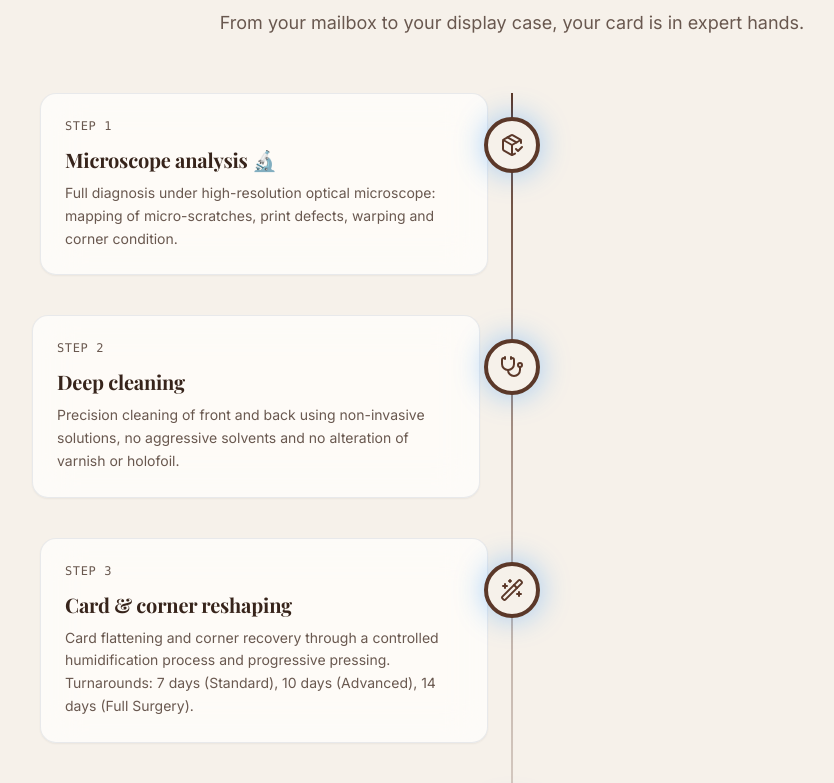
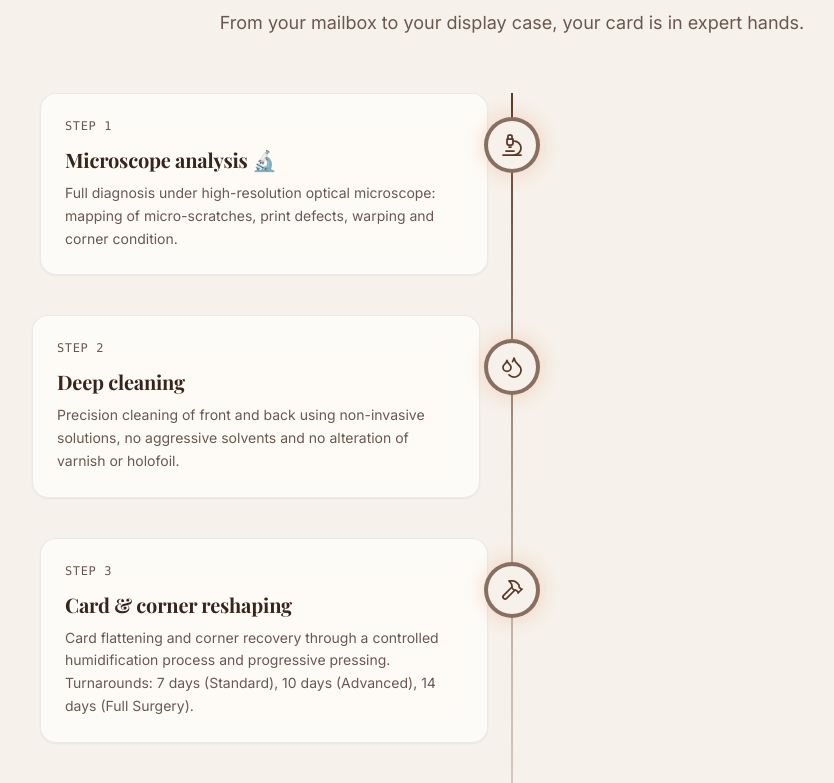
Before and after one commit to onetapmeme/onetapmeme.com, a React (Vite) app: page /home in a window 1280 px wide. Shown: the part 1957-2740 px from the top of the page, without its empty margins (128-962 px from the left). Built offline with nearby package versions, Linux system fonts and the light colour scheme; no server answers; what @lovable.dev/cloud-auth-js would draw is missing.

Commit message:
Changes
Co-authored-by: onetapmeme <218074761+onetapmeme@users.noreply.github.com>

```diff
--- a/src/components/cards/CardHome.tsx
+++ b/src/components/cards/CardHome.tsx
@@ -15,6 +15,10 @@ import {
   Lock,
   Mail,
   FlaskConical,
+  Microscope,
+  Droplets,
+  Hammer,
+  Gem,
 } from "lucide-react";
 import { Button } from "@/components/ui/button";
 import { Card } from "@/components/ui/card";
@@ -34,10 +38,10 @@ const CardHome = () => {
 
 
   const steps = [
-    { icon: PackageCheck, title: t("step1Title"), desc: t("step1Desc") },
-    { icon: Stethoscope, title: t("step2Title"), desc: t("step2Desc") },
-    { icon: Wand2, title: t("step3Title"), desc: t("step3Desc") },
-    { icon: ShieldCheck, title: t("step4Title"), desc: t("step4Desc") },
+    { icon: Microscope, title: t("step1Title"), desc: t("step1Desc") },
+    { icon: Droplets, title: t("step2Title"), desc: t("step2Desc") },
+    { icon: Hammer, title: t("step3Title"), desc: t("step3Desc") },
+    { icon: Gem, title: t("step4Title"), desc: t("step4Desc") },
   ];
 
   const why = [
@@ -198,14 +202,14 @@ const CardHome = () => {
                   whileInView={{ opacity: 1, x: 0 }}
                   viewport={{ once: true }}
                   transition={{ duration: 0.5, delay: i * 0.1 }}
-                  className={`relative pl-16 md:pl-0 md:grid md:grid-cols-2 md:gap-12 ${
+                  className={`group relative pl-16 md:pl-0 md:grid md:grid-cols-2 md:gap-12 ${
                     i % 2 === 1 ? "md:[&>*:first-child]:order-2" : ""
                   }`}
                 >
                   <div
                     className={`md:flex ${i % 2 === 1 ? "md:justify-start" : "md:justify-end"}`}
                   >
-                    <Card className="glass-effect p-6 rounded-2xl border-primary/20 max-w-md w-full">
+                    <Card className="glass-effect p-6 rounded-2xl border-primary/20 max-w-md w-full transition-all duration-500 group-hover:border-accent/60 group-hover:shadow-[0_0_40px_-8px_hsla(22,80%,55%,0.45)] group-hover:-translate-y-0.5">
                       <div className="flex items-center gap-3 mb-3">
                         <span className="text-xs font-mono text-muted-foreground uppercase tracking-wider">
                           {t("stepLabel")} {i + 1}
@@ -218,9 +222,11 @@ const CardHome = () => {
                     </Card>
                   </div>
                   <div
-                    className={`absolute left-0 md:left-1/2 top-6 md:-translate-x-1/2 p-3 rounded-full bg-background border-4 border-primary shadow-[0_0_30px_hsla(210,100%,55%,0.4)]`}
+                    className="absolute left-0 md:left-1/2 top-6 md:-translate-x-1/2 p-3 rounded-full bg-background border-4 border-primary/70 shadow-[0_0_20px_hsla(22,80%,55%,0.25)] transition-all duration-500 ease-out group-hover:border-accent group-hover:scale-110 group-hover:rotate-3 group-hover:shadow-[0_0_45px_hsla(22,90%,60%,0.75),0_0_90px_hsla(22,90%,60%,0.35)]"
                   >
-                    <s.icon className="w-6 h-6 text-primary" />
+                    <span className="pointer-events-none absolute inset-0 rounded-full bg-accent/0 group-hover:bg-accent/10 transition-colors duration-500" />
+                    <span className="pointer-events-none absolute -inset-2 rounded-full opacity-0 group-hover:opacity-100 blur-2xl bg-accent/30 transition-opacity duration-700" />
+                    <s.icon className="relative w-6 h-6 text-primary transition-colors duration-500 group-hover:text-accent" strokeWidth={1.75} />
                   </div>
                 </motion.div>
               ))}
```
